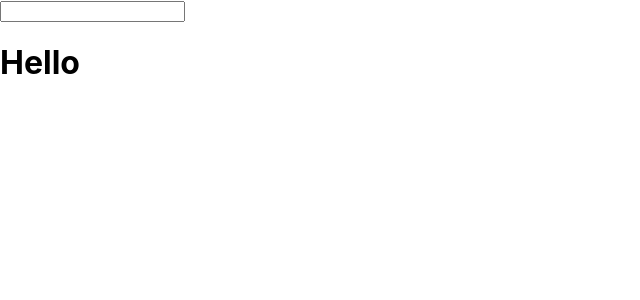
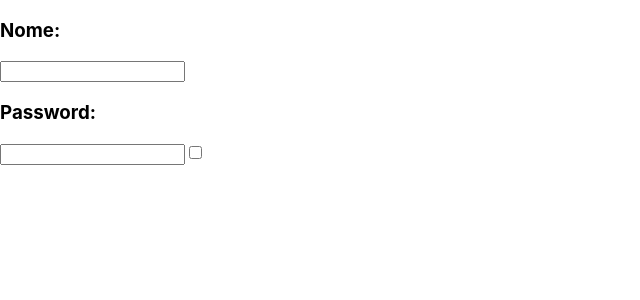
Before and after one commit to Underscore2/EserciziReact, a React (Create React App) app in the folder esercizio/: page / in a window 1280 px wide. Shown: the top 300 px of the page, without its empty margins (0-640 px from the left). Built offline with nearby package versions, Linux system fonts and the light colour scheme.

Commit message:
Forms 02

```diff
--- a/esercizio/src/App.js
+++ b/esercizio/src/App.js
@@ -1,9 +1,9 @@
-import InteractiveWelcome from './InteractiveWelcome';
+import Login from "./services/Login";
 
 function App() {
   return (
     <div className="App">
-      <InteractiveWelcome />
+      <Login />
     </div>
   );
 }
--- a/esercizio/src/InteractiveWelcome.js
+++ /dev/null
@@ -1,24 +0,0 @@
-import React from "react";
-import Welcome from "./Welcome";
-
-class InteractiveWelcome extends React.Component {
-
-    state = {
-        name: ''
-
-    }
-
-    eventInputChange = (event) => {
-        this.setState((state) => {
-            return { name: state.name = event.target.value }
-        })
-    }
-    render() {
-        return (
-            <div>
-                <input value={this.state.name} onChange={this.eventInputChange} />
-                <Welcome name={this.state.name} />
-            </div>)
-    }
-}
-export default InteractiveWelcome;
--- a/esercizio/src/Welcome.js
+++ /dev/null
@@ -1,9 +0,0 @@
-import React from "react";
-
-class Welcome extends React.Component {
-    render() {
-        return (<h1> Hello {this.props.name}</h1>)
-    }
-}
-
-export default Welcome;
--- /dev/null
+++ b/esercizio/src/services/Login.js
@@ -0,0 +1,42 @@
+import react from 'react';
+
+class Login extends react.Component {
+
+    state = {
+        username: '',
+        password: '',
+        remember: false
+    }
+
+    inputHandler = (event) => {
+        const name = event.target.name
+        const value = event.target.value
+        const remember = event.target.checked
+        const type = event.target.type
+
+
+        this.setState({
+            [name]: type === 'checkbox' ? remember : value
+        })
+
+
+    }
+
+    render() {
+        return (
+            <div>
+                <div> <h3>Nome:</h3>
+                    <input type="text" name="username" value={this.state.username} onChange={this.inputHandler} /></div>
+                <div> <h3>Password:</h3>
+                    <input type="password" name="password" value={this.state.password} onChange={this.inputHandler} />
+                    <input type="checkbox" name="remember" value={this.state.remember} onChange={this.inputHandler} />
+                </div>
+            </div>
+        )
+    }
+
+    componentDidUpdate() {
+        console.log(this.state)
+    }
+}
+export default Login;
```
